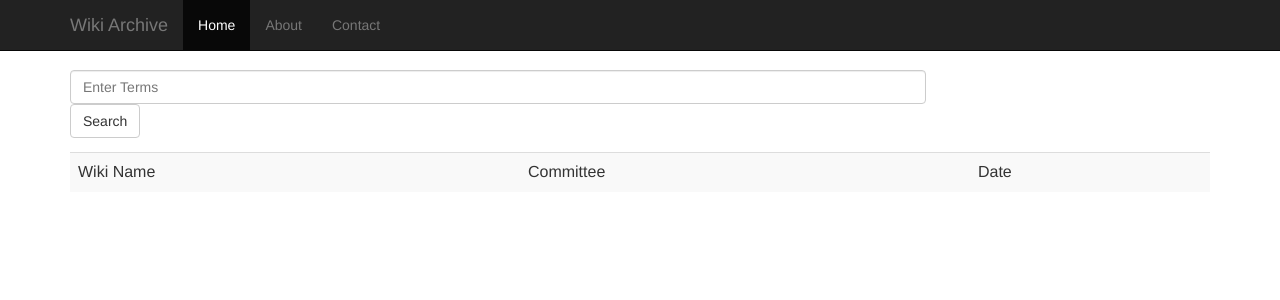
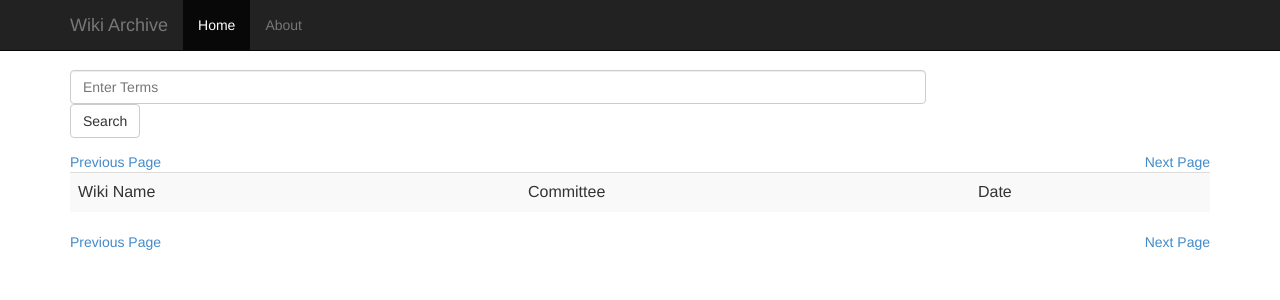
Before and after one commit to mikevic/wiki-legacy, a PHP site: page / in a window 1280 px wide. Shown: the top 300 px of the page. Run offline with PHP 8.4, Linux system fonts and the light colour scheme; data that the repository does not hold is empty; some libraries are stand-ins or nearby versions.

Commit message:
Pagination and Explanation of Tool

```diff
--- a/header.php
+++ b/header.php
@@ -11,7 +11,7 @@ require 'includes/functions.inc.php';
     <meta name="author" content="">
     <link rel="icon" href="../../favicon.ico">
 
-    <title>Starter Template for Bootstrap</title>
+    <title>Wiki Archives</title>
 
     <!-- Bootstrap core CSS -->
     <link href="css/bootstrap.min.css" rel="stylesheet">
@@ -41,13 +41,12 @@ require 'includes/functions.inc.php';
             <span class="icon-bar"></span>
             <span class="icon-bar"></span>
           </button>
-          <a class="navbar-brand" href="#">Wiki Archive</a>
+          <a class="navbar-brand" href="index.php">Wiki Archive</a>
         </div>
         <div class="collapse navbar-collapse">
           <ul class="nav navbar-nav">
-            <li class="active"><a href="#">Home</a></li>
-            <li><a href="#about">About</a></li>
-            <li><a href="#contact">Contact</a></li>
+            <li class="active"><a href="index.php">Home</a></li>
+            <li><a href="about.php">About</a></li>
           </ul>
         </div><!--/.nav-collapse -->
       </div>
--- a/index.php
+++ b/index.php
@@ -14,6 +14,22 @@ if(isset($_GET['search']) && !empty($_GET['search'])){
 	$search = 'unset';
 }
 
+if(isset($_GET['page']) && !empty($_GET['page'])){
+	$page = $_GET['page'];
+	$offset = $page * 20;
+} else {
+	$page = 'unset';
+	$offset = 0;
+}
+
+if($page == 'unset'){
+	$previous_page = 0;
+	$next_page = 2;
+} else {
+	$previous_page = $page - 1;
+	$next_page = $page + 1;
+}
+
 $where_query = "";
 //Process Parameters
 if($committee != 'unset'){
@@ -24,6 +40,9 @@ if($search != 'unset'){
 	$where_query .= " AND `content_title` LIKE '%$search%'";
 }
 
+$next_page_url = http_build_query(array('committee'=>$committee, 'search'=>$search, 'page'=>$next_page));
+$previous_page_url = http_build_query(array('committee'=>$committee, 'search'=>$search, 'page'=>$previous_page));
+
 ?>
 <div class="container">
 	<br>
@@ -31,11 +50,21 @@ if($search != 'unset'){
 		<div class="col-md-8">
 			<form class="form-inline" role="form">
 			  <div class="form-group">
-			    <input type="text" class="form-control" placeholder="Enter Terms" id="search_bar" size="100" name="search">
+			    <input type="text" class="form-control" placeholder="Enter Terms" id="search_bar" size="100" name="search" value="<?php if($search != 'unset') {echo $search;}  ?>">
 			  </div>
 			  <button type="submit" class="btn btn-default">Search</button>
 			</form>
 		</div>
+	</div>
+	<div class="row">
+		<div class="col-md-2">
+			<span class="text-left"><a href="index.php?<?php echo $previous_page_url; ?>">Previous Page</a></span>
+		</div>
+		<div class="col-md-2 col-md-offset-8 text-right">
+			<span class="text-right"><a href="index.php?<?php echo $next_page_url; ?>">Next Page</a></span>
+		</div>
+
+
 	</div>
 	<table class="table table-striped">
 		<tr>
@@ -44,18 +73,28 @@ if($search != 'unset'){
 			<td>Date</td>
 		</tr>
 <?php
-$query = "SELECT * from `basic` WHERE 1 ".$where_query." ORDER BY `last_updated_date` DESC LIMIT 20";
+$query = "SELECT * from `basic` WHERE 1 ".$where_query." ORDER BY `last_updated_date` DESC LIMIT $offset, 20";
 $result = mysql_query($query);
 
 while($row = mysql_fetch_assoc($result)){
 	echo '<tr>';
 	echo '<td><a href="view_wiki.php?id='.$row['content_id'].'">'.$row['content_title'].'</a></td>';
-	echo '<td><a href="list.php?committee='.$row['committee_id'].'">'.get_committee($row['committee_id']).'</a></td>';
+	echo '<td><a href="index.php?committee='.$row['committee_id'].'">'.get_committee($row['committee_id']).'</a></td>';
 	echo '<td>'.$row['last_updated_date_display'].'</td>';
 	echo '</tr>';
 }
 ?>
 	</table>
+		<div class="row">
+		<div class="col-md-2">
+			<span class="text-left"><a href="index.php?<?php echo $previous_page_url; ?>">Previous Page</a></span>
+		</div>
+		<div class="col-md-2 col-md-offset-8 text-right">
+			<span class="text-right"><a href="index.php?<?php echo $next_page_url; ?>">Next Page</a></span>
+		</div>
+
+
+	</div>
 </div>
 <?php
 require 'footer.php';
```
Also changed, not shown: about.php (added, +16 -0 lines), list.php (+33 -3 lines), 1 other file.
